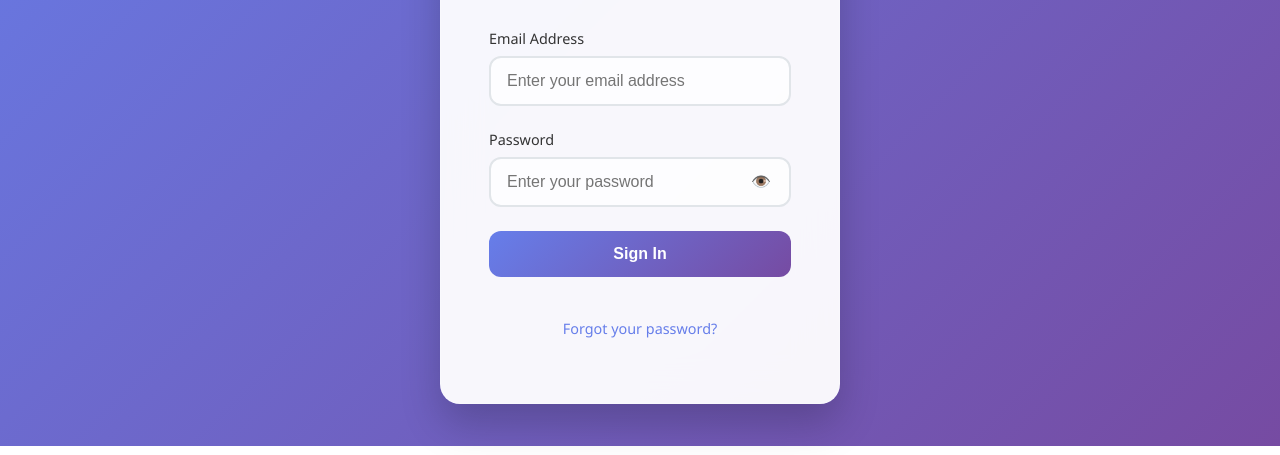
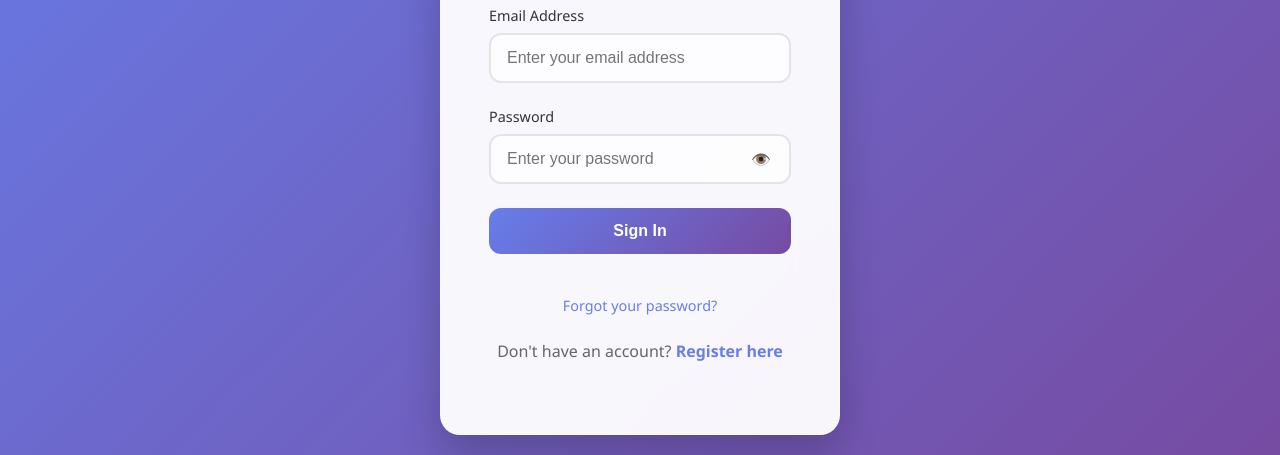
Before and after one commit to majorleaguedeveloper/kckcbenevolencefrontend, a website: page login.html in a window 1280 px wide. Shown: the part 354-809 px from the top of the page. Drawn offline with Linux system fonts and the light colour scheme.

Commit message:
returned the register text link to display

```diff
--- a/login.html
+++ b/login.html
@@ -300,7 +300,7 @@
             <a href="forgot-password.html" style="color: #667eea; text-decoration: none; font-weight: 500; font-size: 0.9rem;">Forgot your password?</a>
         </div>
 
-        <div style="text-align: center; margin: 1.5rem 0; color: #666; display: none;">
+        <div style="text-align: center; margin: 1.5rem 0; color: #666;">
             Don't have an account? <a href="register.html" style="color: #667eea; text-decoration: none; font-weight: 600;">Register here</a>
         </div>
 
```
